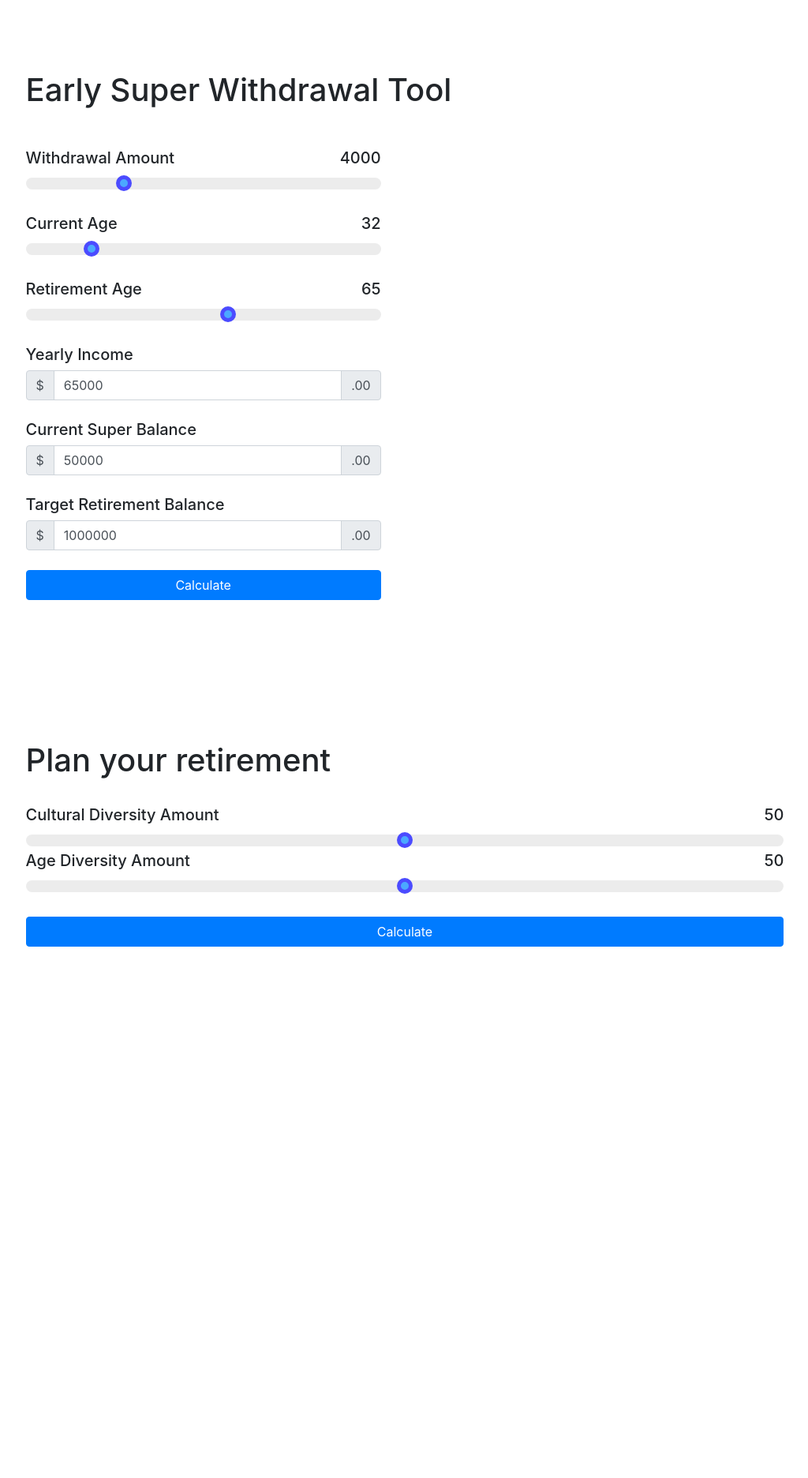
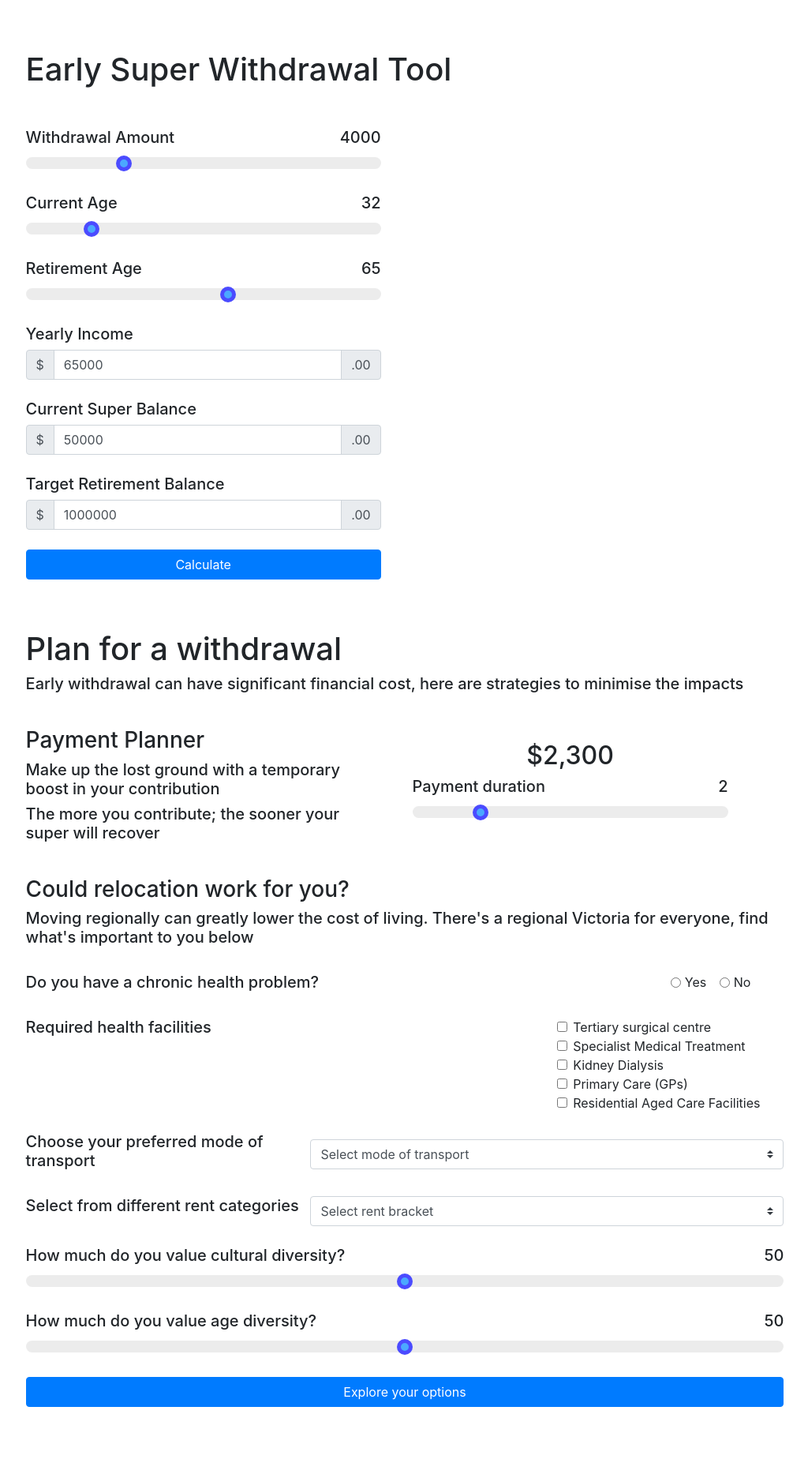
Before and after one commit to TianleJin/GovHack-2020, a Flask app: page / in a window 1280 px wide. Shown: the whole page at 79% size, without its empty margins (127-1151 px from the left). Before the commit the page ends 1199 px from the top, so only its background shows below. Run offline with Flask 2, Linux system fonts and the light colour scheme; some libraries are stand-ins or nearby versions.

Commit message:
graveyard shift

```diff
--- a/static/home.css
+++ b/static/home.css
@@ -9,8 +9,12 @@ h3 {
   margin-top: 35px;
 }
 
+.health-form {
+  margin-right: 30px;
+}
+
 .container {
-  padding: 7%;
+  padding: 5% 7% 0 7%;
 }
 
 .info-container {
@@ -40,12 +44,17 @@ h3 {
   display: flex;
   align-items: center;
   justify-content: center;
+  margin-bottom: 5px;
   font-weight: bold;
   width: 20px;
   height: 20px;
   border-radius: 50%;
   color: white;
   background-color: black;
+  bottom: 3px;
+  position: relative;
+  margin-left: 7px;
+  pointer-events: all;
 }
 
 #health {
--- a/static/home.js
+++ b/static/home.js
@@ -88,7 +88,7 @@ function calculate() {
     fees = fees + FEE * (1 - INFLATION) ** i;
   }
 
-  var fv = drawAmount * (1 + (ROI - INFLATION - 0.0085)) ** n - fees;
+  var fv = Math.max(0, drawAmount * (1 + (ROI - INFLATION - 0.0085)) ** n - fees);
 
   var contrib = income * SUPER_CONTRIB;
 
@@ -131,7 +131,7 @@ function calculate() {
   var numPlanes = Math.round(fv / 3000);
   var node = document.getElementById("planes");
   node.innerHTML =
-    "<h5>In retirement, this will cost you " + numPlanes + " holidays</h5>";
+    "<h5>In retirement, this will cost you ~" + numPlanes + " holidays</h5>";
 
   var plane = document.createElement("img");
   plane.src = "static/img/plane.png";
--- a/templates/home.html
+++ b/templates/home.html
@@ -5,11 +5,13 @@
   integrity="sha384-JcKb8q3iqJ61gNV9KGb8thSsNjpSL0n8PARn9HuZOnIxN0hoP+VmmDGMN5t9UJ0Z"
   crossorigin="anonymous"
 />
+
 <link
   rel="stylesheet"
   type="text/css"
   href="{{ url_for('static',filename='home.css') }}"
 />
+<script src="https://cdnjs.cloudflare.com/ajax/libs/popper.js/1.12.9/umd/popper.min.js"></script>
 <script src="{{url_for('static', filename='home.js')}}"></script>
 {% endblock %} {% block content %}
 
@@ -158,8 +160,18 @@
       <h4 id="target"></h4>
       <h5>Estimated balance at retirement age</h5>
       <h4 id="endBalance"></h4>
-      <h3>Your super health</h3>
-      <div id="tip">?</div>
+      <div style="display: flex; flex-direction: row; align-items: baseline;">
+        <h3>Your super health</h3>
+        <div
+          data-toggle="tooltip"
+          data-placement="right"
+          data-original-title="Compare your super balance to those of similar age and income"
+          data-timer="291"
+          id="tip"
+        >
+          ?
+        </div>
+      </div>
       <div style="margin-bottom: 30px;">
         <div id="health">
           <div id="marker"></div>
@@ -172,14 +184,169 @@
 </div>
 
 <div class="container">
-  <h1>Plan your retirement</h1>
-
+  <h1>Plan for a withdrawal</h1>
+  <h5>
+    Early withdrawal can have significant financial cost, here are strategies to
+    minimise the impacts
+  </h5>
+  <!-- Payment Planner -->
+  <div style="display: flex; flex-direction: row; align-items: center;">
+    <div style="width: 400px;">
+      <h3>Payment Planner</h3>
+      <h5>
+        Make up the lost ground with a temporary boost in your contribution
+      </h5>
+      <h5>The more you contribute; the sooner your super will recover</h5>
+    </div>
+    <div class="feedback-container">
+      <h2 style="width: 100%; text-align: center; margin-top: 20px;">$2,300</h2>
+      <div class="slider-label-container">
+        <h5>Payment duration</h5>
+        <h5 id="extra-contrib-disp">2</h5>
+      </div>
+      <input
+        id="extra-contrib"
+        type="range"
+        min="0"
+        max="10"
+        class="slider"
+        value="2"
+        step="1"
+        oninput="updateInput(this.value, this.id);"
+      />
+    </div>
+  </div>
+  <!-- Relocation -->
+  <h3>Could relocation work for you?</h3>
+  <h5>
+    Moving regionally can greatly lower the cost of living. There's a regional
+    Victoria for everyone, find what's important to you below
+  </h5>
   <!-- Inputs -->
   <div class="input-container">
     <form action="{{ url_for('handle_data') }}" method="post">
+      <!-- Chronic health -->
+      <div class="slider-label-container">
+        <h5>Do you have a chronic health problem?</h5>
+        <div class="health-form">
+          <div class="form-check form-check-inline">
+            <input
+              class="form-check-input"
+              type="radio"
+              name="inlineRadioOptions"
+              id="inlineRadio1"
+              value="option1"
+            />
+            <label class="form-check-label" for="inlineRadio1">Yes</label>
+          </div>
+          <div class="form-check form-check-inline">
+            <input
+              class="form-check-input"
+              type="radio"
+              name="inlineRadioOptions"
+              id="inlineRadio2"
+              value="option2"
+            />
+            <label class="form-check-label" for="inlineRadio2">No</label>
+          </div>
+        </div>
+      </div>
+
+      <!-- Required Health Services -->
+      <div class="slider-label-container input-container">
+        <h5>Required health facilities</h5>
+        <div class="health-form">
+          <div class="form-check">
+            <input
+              class="form-check-input"
+              type="checkbox"
+              value=""
+              id="check1"
+            />
+            <label class="form-check-label" for="check1">
+              Tertiary surgical centre
+            </label>
+          </div>
+          <div class="form-check">
+            <input
+              class="form-check-input"
+              type="checkbox"
+              value=""
+              id="check0"
+            />
+            <label class="form-check-label" for="check0">
+              Specialist Medical Treatment
+            </label>
+          </div>
+          <div class="form-check">
+            <input
+              class="form-check-input"
+              type="checkbox"
+              value=""
+              id="check2"
+            />
+            <label class="form-check-label" for="check2">
+              Kidney Dialysis
+            </label>
+          </div>
+          <div class="form-check">
+            <input
+              class="form-check-input"
+              type="checkbox"
+              value=""
+              id="check3"
+            />
+            <label class="form-check-label" for="check3">
+              Primary Care (GPs)
+            </label>
+          </div>
+          <div class="form-check">
+            <input
+              class="form-check-input"
+              type="checkbox"
+              value=""
+              id="check4"
+            />
+            <label class="form-check-label" for="check4">
+              Residential Aged Care Facilities
+            </label>
+          </div>
+        </div>
+      </div>
+
+      <!-- Transport -->
+      <div class="slider-label-container input-container">
+        <h5>Choose your preferred mode of transport</h5>
+        <select
+          style="align-self: center; max-width: 600px;"
+          class="custom-select"
+        >
+          <option selected>Select mode of transport</option>
+          <option value="1">Car</option>
+          <option value="2">Public Transport</option>
+          <option value="3">Cycling</option>
+          <option value="3">Walking</option>
+        </select>
+      </div>
+
+      <!-- Rent -->
+      <div class="slider-label-container input-container">
+        <h5>Select from different rent categories</h5>
+        <select
+          style="align-self: center; max-width: 600px;"
+          class="custom-select"
+        >
+          <option selected>Select rent bracket</option>
+          <option value="1">>$1000</option>
+          <option value="2">$1000-$1499</option>
+          <option value="3">$1500-$1999</option>
+          <option value="3">$2000+</option>
+        </select>
+      </div>
+
       <!-- Cultural Diversity Amount -->
-      <div class="slider-label-container">
-        <h5>Cultural Diversity Amount</h5>
+      <div class="slider-label-container input-container">
+        <h5>How much do you value cultural diversity?</h5>
         <h5 id="cult-diversity-amount-disp">50</h5>
       </div>
       <input
@@ -194,9 +361,9 @@
         oninput="updateInput(this.value, this.id);"
       />
 
-      <!-- Cultural Diversity Amount -->
-      <div class="slider-label-container">
-        <h5>Age Diversity Amount</h5>
+      <!-- Age Diversity Amount -->
+      <div class="slider-label-container input-container">
+        <h5>How much do you value age diversity?</h5>
         <h5 id="age-diversity-amount-disp">50</h5>
       </div>
       <input
@@ -213,10 +380,11 @@
 
       <!-- Calculate -->
       <button type="submit" class="btn btn-primary btn-block">
-        Calculate
+        Explore your options
       </button>
     </form>
   </div>
 </div>
+<div style="padding-bottom: 7%;"></div>
 
 {% endblock %}
--- a/templates/layout.html
+++ b/templates/layout.html
@@ -7,6 +7,10 @@
     {% block content %}{% endblock %}
     <script>
     </script>
+    <script
+    type="text/javascript"
+    src="https://cdn.jsdelivr.net/bootstrap.native/1.0.2/bootstrap-native.min.js"
+  ></script>
     <footer></footer>
   </body>
 </html>
```
